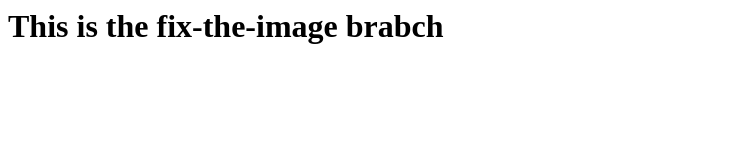
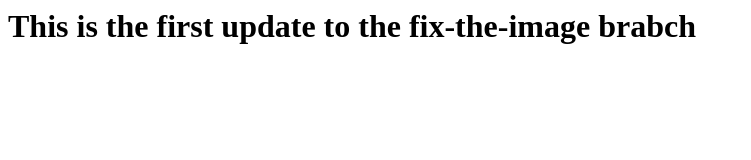
Before and after one commit to MeMariYo/branch-local-remote, a plain HTML site: page index.html in a window 1280 px wide. Shown: the whole page, without its empty margins (0-751 px from the left). Drawn offline with Linux system fonts and the light colour scheme.

Commit message:
Updates branch

```diff
--- a/index.html
+++ b/index.html
@@ -1 +1 @@
-<h1>This is the fix-the-image brabch</h1>
+<h1>This is the first update to the fix-the-image brabch</h1>
```
